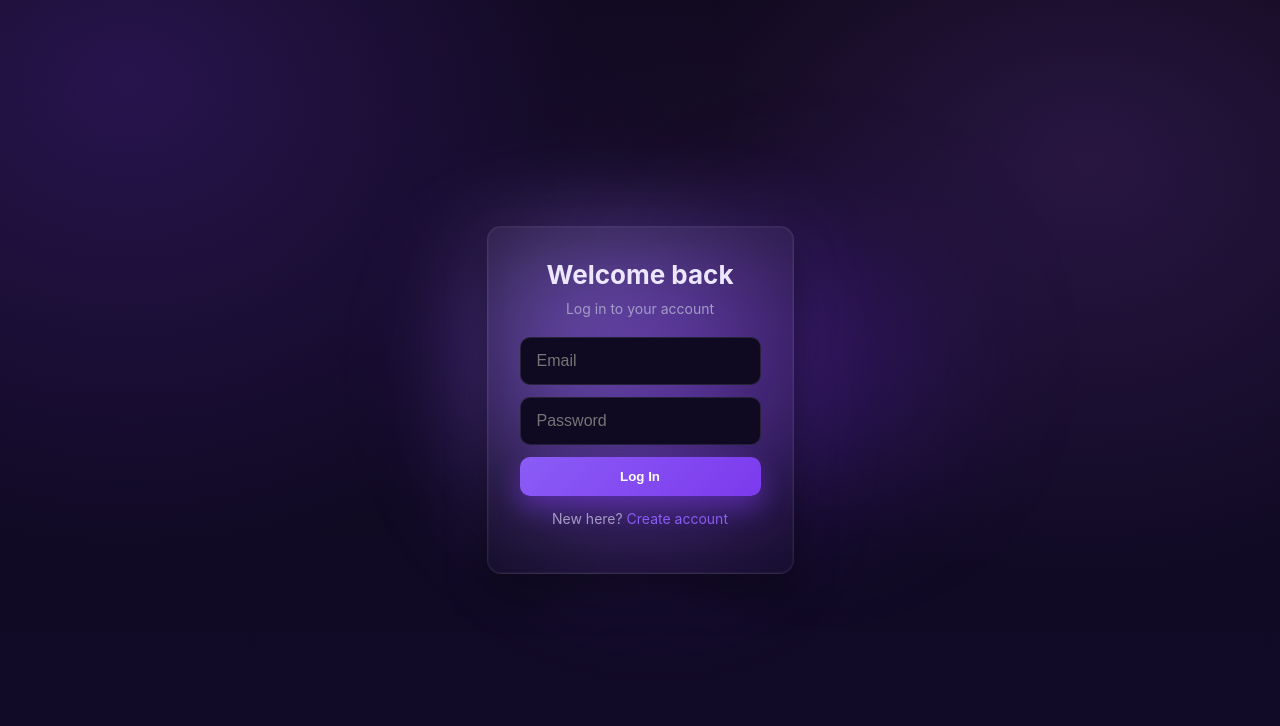
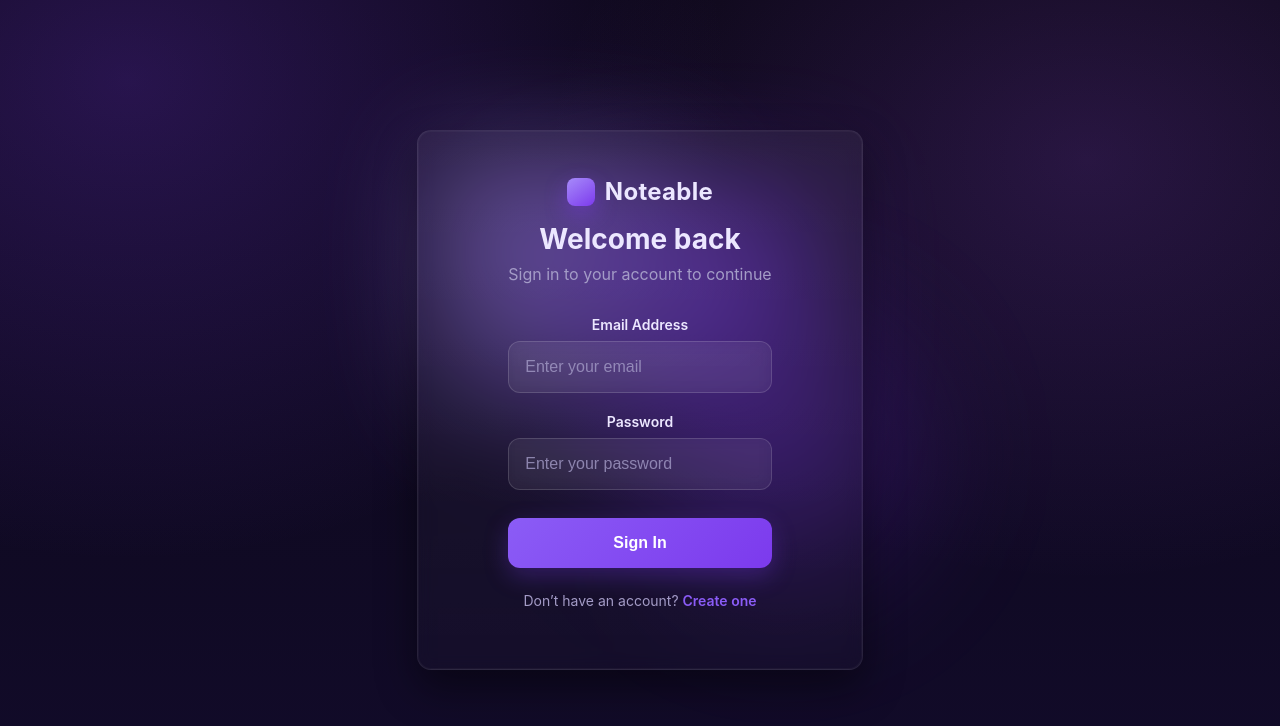
Before and after one commit to Hira-Iftikhar-123/Hira-Iftikhar-mern-10pshine, a React (Vite) app in the folder frontend/: page /login in a window 1280 px wide. Shown: the top 726 px of the page. Built offline with nearby package versions, Linux system fonts and the light colour scheme.

Commit message:
Edited frontend commit

```diff
--- a/frontend/src/App.tsx
+++ b/frontend/src/App.tsx
@@ -13,43 +13,105 @@ function App() {
       <div className="blob two" />
       <div className="blob three" />
 
-      <div className="app-header">
-        <div className="brand">
+      <div className="app-header" style={{ padding: '24px 0', marginBottom: '48px' }}>
+        <div className="brand" style={{ fontSize: '20px' }}>
           <div className="brand-badge" />
           Noteable
         </div>
         <div>
           {user ? (
-            <>
-              <span style={{ marginRight: 12, color: 'var(--muted)' }}>{user.email}</span>
-              <button className="btn btn-secondary" style={{ width: 'auto', padding: '10px 14px' }} onClick={() => { logger.userActivity('logout_button_click', user?.id, user?.email); logout(); nav('/login') }}>Logout</button>
-            </>
+            <div style={{ display: 'flex', alignItems: 'center', gap: '16px' }}>
+              <div style={{
+                padding: '8px 16px',
+                backgroundColor: 'rgba(255,255,255,0.1)',
+                borderRadius: '20px',
+                fontSize: '14px',
+                color: 'var(--muted)'
+              }}>
+                {user.email}
+              </div>
+              <button
+                className="btn btn-secondary"
+                style={{
+                  width: 'auto',
+                  padding: '12px 20px',
+                  fontSize: '14px',
+                  fontWeight: '600',
+                  borderRadius: '8px'
+                }}
+                onClick={() => { logger.userActivity('logout_button_click', user?.id, user?.email); logout(); nav('/login') }}
+              >
+                Logout
+              </button>
+            </div>
           ) : (
-            <div className="actions">
-              <Link to="/login" className="btn btn-secondary" style={{ width: 'auto', padding: '10px 14px' }} onClick={() => logger.userActivity('login_navigation')}>Log In</Link>
-              <Link to="/signup" className="btn btn-primary" style={{ width: 'auto', padding: '10px 14px' }} onClick={() => logger.userActivity('signup_navigation')}>Create Account</Link>
+            <div className="actions" style={{ gap: '12px' }}>
+              <Link
+                to="/login"
+                className="btn btn-secondary"
+                style={{
+                  width: 'auto',
+                  padding: '12px 20px',
+                  fontSize: '14px',
+                  fontWeight: '600',
+                  borderRadius: '8px'
+                }}
+                onClick={() => logger.userActivity('login_navigation')}
+              >
+                Log In
+              </Link>
+              <Link
+                to="/signup"
+                className="btn btn-primary"
+                style={{
+                  width: 'auto',
+                  padding: '12px 20px',
+                  fontSize: '14px',
+                  fontWeight: '600',
+                  borderRadius: '8px'
+                }}
+                onClick={() => logger.userActivity('signup_navigation')}
+              >
+                Create Account
+              </Link>
             </div>
           )}
         </div>
       </div>
 
-      <section className="hero">
-      <h1 className="hero-title">
-            Note it. Sort it. Done in <span className="accent">seconds</span>.
-          </h1>
-          <p className="hero-subtitle">
-            No clutter. No lag. Just notes, the way it should be.
-          </p>
+      <section className="hero" style={{ padding: '80px 16px', maxWidth: '800px', margin: '0 auto' }}>
+        <h1 className="hero-title" style={{ fontSize: 'clamp(32px, 6vw, 56px)', lineHeight: '1.2', marginBottom: '24px' }}>
+          Note it. Sort it. Done in <span className="accent">seconds</span>.
+        </h1>
+        <p className="hero-subtitle" style={{ fontSize: 'clamp(16px, 2.5vw, 20px)', lineHeight: '1.6', marginBottom: '40px' }}>
+          The simplest way to capture, organize, and access your thoughts.
+          No clutter, no complexity—just pure productivity.
+        </p>
+
         {!user && (
-          <div className="actions">
-            <Link to="/signup" className="btn btn-primary" style={{ width: 'auto', padding: '12px 18px' }} onClick={() => logger.userActivity('get_started_navigation')}>Get Started</Link>
+          <div className="actions" style={{ marginBottom: '48px' }}>
+            <Link
+              to="/signup"
+              className="btn btn-primary"
+              style={{
+                width: 'auto',
+                padding: '16px 32px',
+                fontSize: '16px',
+                fontWeight: '600',
+                borderRadius: '12px'
+              }}
+              onClick={() => logger.userActivity('get_started_navigation')}
+            >
+              Get Started Free
+            </Link>
           </div>
         )}
-        <div className="badges">
-          <span className="badge">JWT Auth</span>
-          <span className="badge">PostgreSQL</span>
-          <span className="badge">Express API</span>
-          <span className="badge">React + Vite</span>
+
+        <div className="badges" style={{ gap: '12px' }}>
+          <span className="badge" style={{ padding: '8px 16px', fontSize: '13px' }}>🔒 JWT Authentication</span>
+          <span className="badge" style={{ padding: '8px 16px', fontSize: '13px' }}>🗄️ PostgreSQL Database</span>
+          <span className="badge" style={{ padding: '8px 16px', fontSize: '13px' }}>⚡ Express API</span>
+          <span className="badge" style={{ padding: '8px 16px', fontSize: '13px' }}>⚛️ React + Vite</span>
         </div>
       </section>
     </div>
--- a/frontend/src/index.css
+++ b/frontend/src/index.css
@@ -85,18 +85,24 @@ a:hover { color: var(--primary-600); }
 
 .input {
   width: 100%;
-  background: #0f0a22;
-  border: 1px solid rgba(255,255,255,0.1);
+  background: rgba(255,255,255,0.05);
+  border: 1px solid rgba(255,255,255,0.15);
   color: var(--text);
-  border-radius: 10px;
-  padding: 14px 16px;
+  border-radius: 12px;
+  padding: 16px;
   font-size: 16px;
   outline: none;
-  transition: border-color .2s, box-shadow .2s;
+  transition: all 0.2s ease;
+  backdrop-filter: blur(8px);
 }
 .input:focus {
   border-color: var(--primary);
   box-shadow: 0 0 0 4px var(--ring);
+  background: rgba(255,255,255,0.08);
+}
+.input::placeholder {
+  color: var(--muted);
+  opacity: 0.8;
 }
 
 .btn {
@@ -104,14 +110,29 @@ a:hover { color: var(--primary-600); }
   background: linear-gradient(135deg, var(--primary), var(--primary-600));
   color: white;
   border: none;
-  border-radius: 10px;
-  padding: 12px 14px;
+  border-radius: 12px;
+  padding: 16px;
   font-weight: 600;
+  font-size: 16px;
   cursor: pointer;
-  box-shadow: 0 12px 26px rgba(124,58,237,.45);
+  box-shadow: 0 8px 24px rgba(124,58,237,0.3);
+  transition: all 0.2s ease;
+  position: relative;
+  overflow: hidden;
 }
-.btn:hover { filter: brightness(1.05); }
-.btn:active { transform: translateY(1px); }
+.btn:hover {
+  transform: translateY(-2px);
+  box-shadow: 0 12px 32px rgba(124,58,237,0.4);
+}
+.btn:active {
+  transform: translateY(0px);
+  box-shadow: 0 4px 16px rgba(124,58,237,0.3);
+}
+.btn:disabled {
+  opacity: 0.6;
+  cursor: not-allowed;
+  transform: none;
+}
 
 .error { color: var(--error); margin: 6px 0 0; font-size: 14px; }
 
@@ -138,18 +159,34 @@ a:hover { color: var(--primary-600); }
   font-size: clamp(14px, 2.2vw, 18px);
 }
 .actions { display: flex; gap: 12px; flex-wrap: wrap; justify-content: center; }
-.btn-primary { background: linear-gradient(135deg, var(--primary), var(--primary-600)); }
-.btn-secondary { background: transparent; border: 1px solid rgba(255,255,255,0.18); color: var(--text); }
-.btn-secondary:hover { background: rgba(255,255,255,0.04); }
+.btn-primary {
+  background: linear-gradient(135deg, var(--primary), var(--primary-600));
+}
+.btn-secondary {
+  background: rgba(255,255,255,0.1);
+  border: 1px solid rgba(255,255,255,0.2);
+  color: var(--text);
+  backdrop-filter: blur(8px);
+}
+.btn-secondary:hover {
+  background: rgba(255,255,255,0.15);
+  border-color: rgba(255,255,255,0.3);
+}
 
 .badges { display: flex; gap: 10px; flex-wrap: wrap; justify-content: center; }
 .badge {
-  font-size: 12px;
+  font-size: 13px;
   color: var(--muted);
-  padding: 6px 10px;
-  border-radius: 999px;
-  border: 1px solid rgba(255,255,255,0.12);
-  background: linear-gradient(180deg, rgba(255,255,255,0.04), rgba(255,255,255,0.02));
+  padding: 8px 16px;
+  border-radius: 20px;
+  border: 1px solid rgba(255,255,255,0.15);
+  background: linear-gradient(180deg, rgba(255,255,255,0.08), rgba(255,255,255,0.04));
+  backdrop-filter: blur(8px);
+  transition: all 0.2s ease;
+}
+.badge:hover {
+  background: linear-gradient(180deg, rgba(255,255,255,0.12), rgba(255,255,255,0.08));
+  border-color: rgba(255,255,255,0.25);
 }
 
 /* Decorative blobs */
--- a/frontend/src/pages/Login.tsx
+++ b/frontend/src/pages/Login.tsx
@@ -10,7 +10,6 @@ export function Login() {
   const [email, setEmail] = useState('')
   const [password, setPassword] = useState('')
   const [error, setError] = useState<string | null>(null)
-
 
   async function onSubmit(e: FormEvent) {
     e.preventDefault()
@@ -34,16 +33,115 @@ export function Login() {
       <div className="blob three" />
 
       <div className="center">
-        <div className="card">
-          <h2>Welcome back</h2>
-          <p className="subtle" style={{ marginTop: -8, marginBottom: 20 }}>Log in to your account</p>
-          <form className="stack" onSubmit={onSubmit}>
-            <input className="input" placeholder="Email" value={email} onChange={e => setEmail(e.target.value)} />
-            <input className="input" placeholder="Password" type="password" value={password} onChange={e => setPassword(e.target.value)} />
-            <button className="btn btn-primary" type="submit">Log In</button>
-            {error && <p className="error">{error}</p>}
+        <div
+          className="card"
+          style={{
+            maxWidth: '480px',
+            padding: '46px 90px',
+          }}
+        >
+          <div style={{ textAlign: 'center', marginBottom: '32px' }}>
+            <div
+              className="brand"
+              style={{ justifyContent: 'center', marginBottom: '16px' }}
+            >
+              <div className="brand-badge" />
+              <span style={{ fontSize: '24px', fontWeight: '700' }}>Noteable</span>
+            </div>
+            <h2
+              style={{ margin: '0 0 8px', fontSize: '28px', fontWeight: '700' }}
+            >
+              Welcome back
+            </h2>
+            <p
+              className="subtle"
+              style={{ fontSize: '16px', margin: '0' }}
+            >
+              Sign in to your account to continue
+            </p>
+          </div>
+
+          <form className="stack" onSubmit={onSubmit} style={{ gap: '20px' }}>
+            <div style={{ display: 'flex', flexDirection: 'column', gap: '8px' }}>
+              <label
+                style={{ fontSize: '14px', fontWeight: '600', color: 'var(--text)' }}
+              >
+                Email Address
+              </label>
+              <input
+                className="input"
+                placeholder="Enter your email"
+                value={email}
+                onChange={e => setEmail(e.target.value)}
+                style={{
+                  padding: '16px',
+                  fontSize: '16px',
+                  borderRadius: '12px',
+                }}
+              />
+            </div>
+
+            <div style={{ display: 'flex', flexDirection: 'column', gap: '8px' }}>
+              <label
+                style={{ fontSize: '14px', fontWeight: '600', color: 'var(--text)' }}
+              >
+                Password
+              </label>
+              <input
+                className="input"
+                placeholder="Enter your password"
+                type="password"
+                value={password}
+                onChange={e => setPassword(e.target.value)}
+                style={{
+                  padding: '16px',
+                  fontSize: '16px',
+                  borderRadius: '12px',
+                }}
+              />
+            </div>
+
+            <button
+              className="btn btn-primary"
+              type="submit"
+              style={{
+                padding: '16px',
+                fontSize: '16px',
+                fontWeight: '600',
+                borderRadius: '12px',
+                marginTop: '8px',
+              }}
+            >
+              Sign In
+            </button>
+
+            {error && (
+              <div
+                style={{
+                  padding: '12px 16px',
+                  backgroundColor: 'rgba(255, 107, 107, 0.1)',
+                  border: '1px solid rgba(255, 107, 107, 0.3)',
+                  borderRadius: '8px',
+                  color: 'var(--error)',
+                  fontSize: '14px',
+                }}
+              >
+                {error}
+              </div>
+            )}
           </form>
-          <p className="subtle" style={{ marginTop: 14 }}>New here? <Link to="/signup">Create account</Link></p>
+
+          <div style={{ textAlign: 'center', marginTop: '24px' }}>
+            <p className="subtle" style={{ fontSize: '14px' }}>
+              Don’t have an account?{' '}
+              <Link
+                to="/signup"
+                style={{ color: 'var(--primary)', fontWeight: '600' }}
+              >
+                Create one
+              </Link>
+            </p>
+          </div>
         </div>
       </div>
     </div>
--- a/frontend/src/pages/Signup.tsx
+++ b/frontend/src/pages/Signup.tsx
@@ -33,16 +33,76 @@ export function Signup() {
       <div className="blob three" />
 
       <div className="center">
-        <div className="card">
-          <h2>Create account</h2>
-          <p className="subtle" style={{ marginTop: -8, marginBottom: 20 }}>Join to start saving notes</p>
-          <form className="stack" onSubmit={onSubmit}>
-            <input className="input" placeholder="Email" value={email} onChange={e => setEmail(e.target.value)} />
-            <input className="input" placeholder="Password" type="password" value={password} onChange={e => setPassword(e.target.value)} />
-            <button className="btn btn-primary" type="submit">Create free account</button>
-            {error && <p className="error">{error}</p>}
+        <div className="card" style={{ maxWidth: '480px', padding: '46px 90px' }}>
+          <div style={{ textAlign: 'center', marginBottom: '32px' }}>
+            <div className="brand" style={{ justifyContent: 'center', marginBottom: '16px' }}>
+              <div className="brand-badge" />
+              <span style={{ fontSize: '24px', fontWeight: '700' }}>Noteable</span>
+            </div>
+            <h2 style={{ margin: '0 0 8px', fontSize: '28px', fontWeight: '700' }}>Create your account</h2>
+            <p className="subtle" style={{ fontSize: '16px', margin: '0' }}>Join thousands of users organizing their thoughts</p>
+          </div>
+
+          <form className="stack" onSubmit={onSubmit} style={{ gap: '20px' }}>
+            <div style={{ display: 'flex', flexDirection: 'column', gap: '8px' }}>
+              <label style={{ fontSize: '14px', fontWeight: '600', color: 'var(--text)' }}>Email Address</label>
+              <input
+                className="input"
+                placeholder="Enter your email"
+                value={email}
+                onChange={e => setEmail(e.target.value)}
+                style={{ padding: '16px', fontSize: '16px', borderRadius: '12px' }}
+              />
+            </div>
+
+            <div style={{ display: 'flex', flexDirection: 'column', gap: '8px' }}>
+              <label style={{ fontSize: '14px', fontWeight: '600', color: 'var(--text)' }}>Password</label>
+              <input
+                className="input"
+                placeholder="Create a strong password"
+                type="password"
+                value={password}
+                onChange={e => setPassword(e.target.value)}
+                style={{ padding: '16px', fontSize: '16px', borderRadius: '12px' }}
+              />
+              <p style={{ fontSize: '12px', color: 'var(--muted)', margin: '4px 0 0' }}>
+                Must be at least 6 characters long
+              </p>
+            </div>
+
+            <button
+              className="btn btn-primary"
+              type="submit"
+              style={{
+                padding: '16px',
+                fontSize: '16px',
+                fontWeight: '600',
+                borderRadius: '12px',
+                marginTop: '8px'
+              }}
+            >
+              Create Account
+            </button>
+
+            {error && (
+              <div style={{
+                padding: '12px 16px',
+                backgroundColor: 'rgba(255, 107, 107, 0.1)',
+                border: '1px solid rgba(255, 107, 107, 0.3)',
+                borderRadius: '8px',
+                color: 'var(--error)',
+                fontSize: '14px'
+              }}>
+                {error}
+              </div>
+            )}
           </form>
-          <p className="subtle" style={{ marginTop: 14 }}>Already have an account? <Link to="/login">Log in</Link></p>
+
+          <div style={{ textAlign: 'center', marginTop: '24px' }}>
+            <p className="subtle" style={{ fontSize: '14px' }}>
+              Already have an account? <Link to="/login" style={{ color: 'var(--primary)', fontWeight: '600' }}>Sign in</Link>
+            </p>
+          </div>
         </div>
       </div>
     </div>
```
